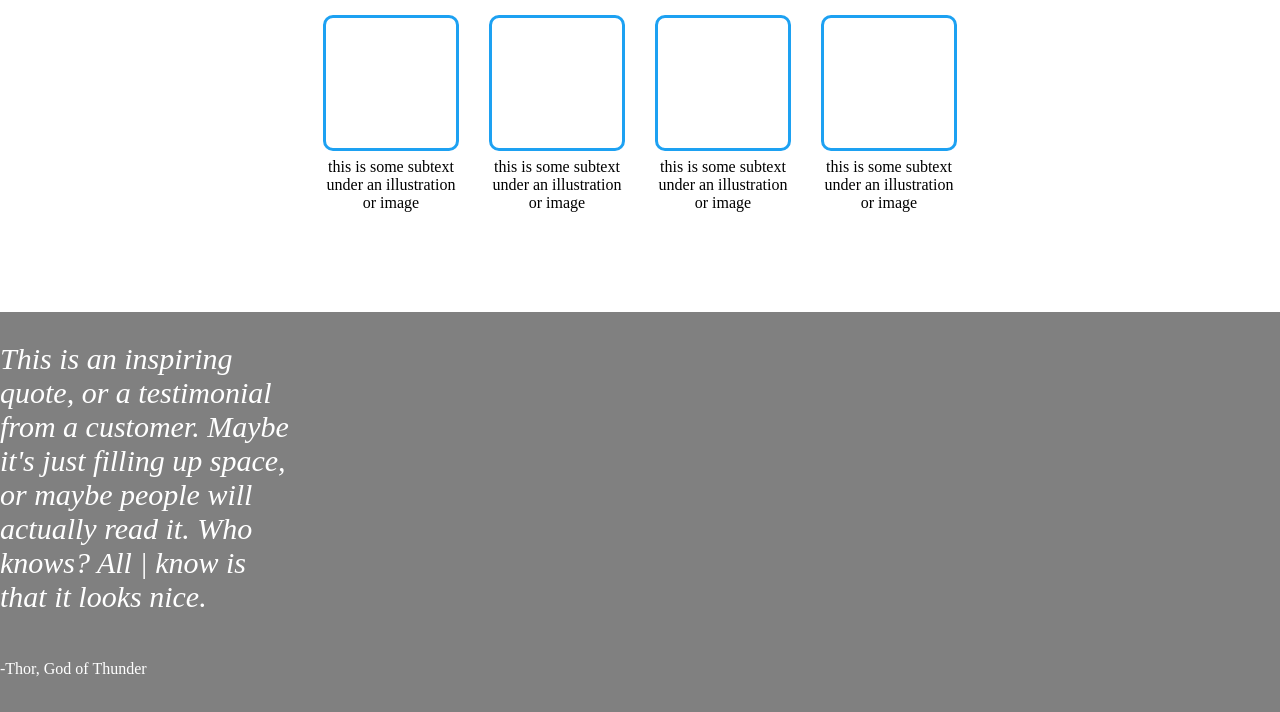
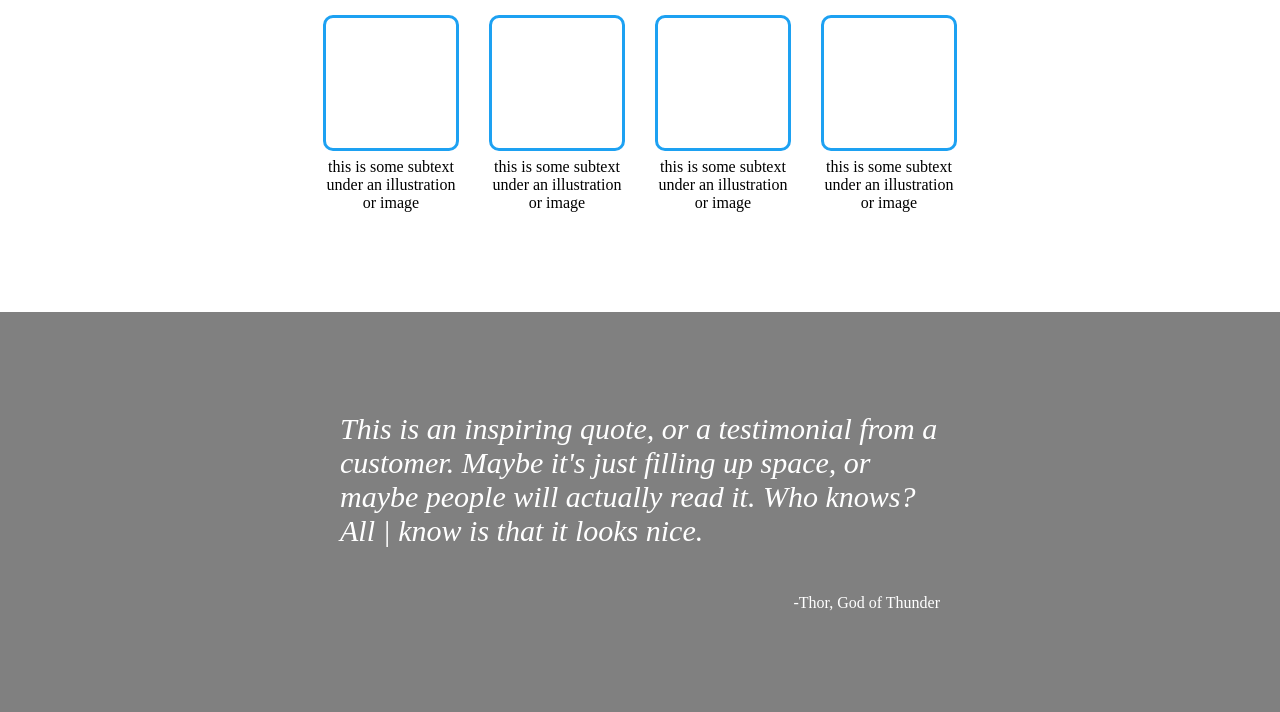
Before and after one commit to CtrlAltSudo/landing-page, a plain HTML site: page index.html in a window 1280 px wide. Shown: the part 528-1240 px from the top of the page. Drawn offline with Linux system fonts and the light colour scheme.

Commit message:
centered quote message css

```diff
--- a/style.css
+++ b/style.css
@@ -83,13 +83,17 @@ body {
     display: flex;
     justify-content: center;
     flex-direction: column;
+    align-items: center;
+    align-content: space-between;
 }
 .thor-quote {
-    width: 300px;
+    margin-top: 100px;
+    width: 600px;
     font-size: 30px;
     font-style: italic;
+
 }
 .quote-by {
-    width: 200px;
-    ;
+    width: 600px;
+    text-align: end;
 }
```
